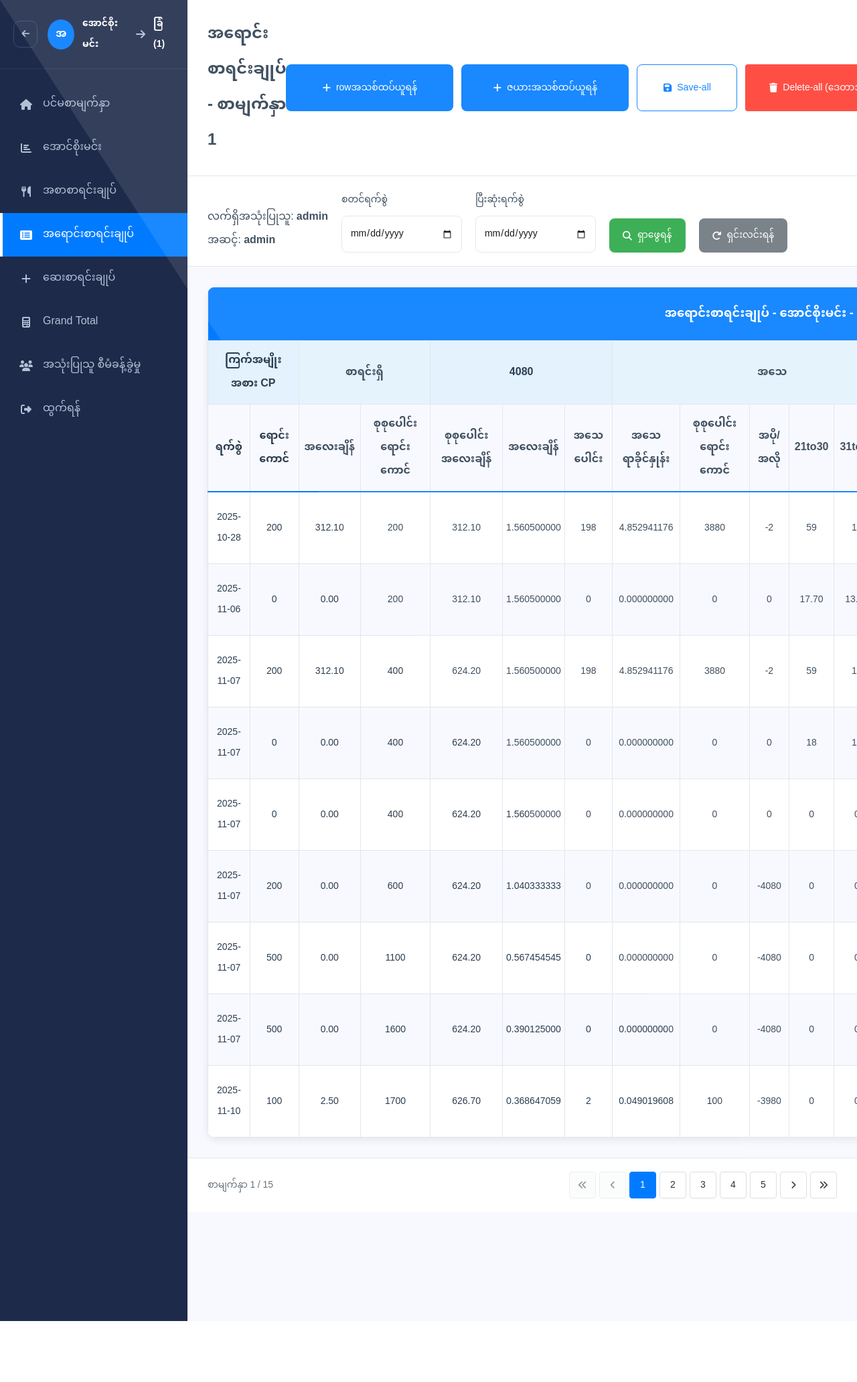
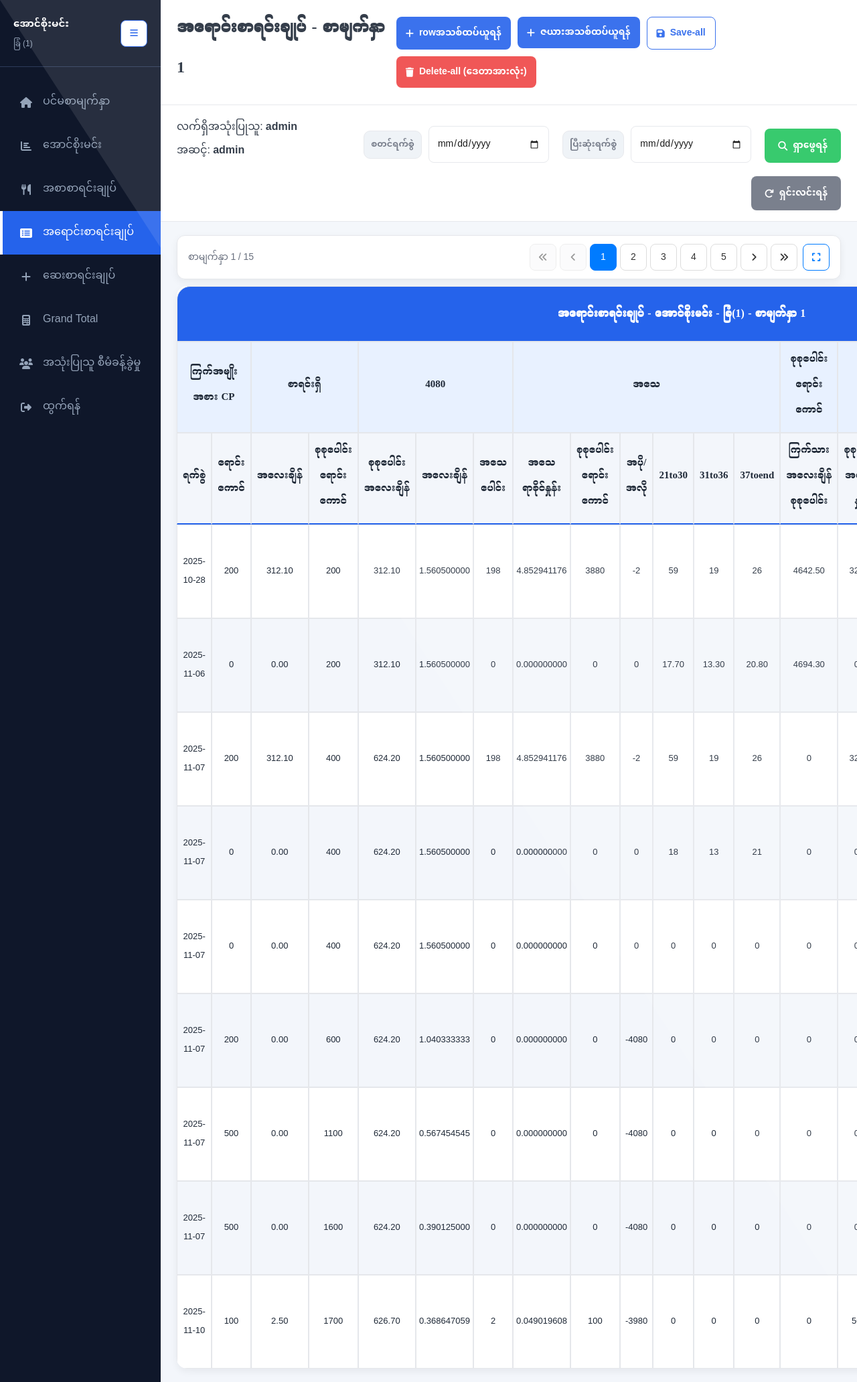
Before and after one commit to kyisinthein/Poultry_management, a PHP site: page /sell.php?farm_id=1&page=1 in a window 1280 px wide. Shown: the whole page at 67% size. Before the commit the page ends 1972 px from the top, so only its background shows below. Run offline with PHP 8.4, Linux system fonts and the light colour scheme; a user stored in the database is signed in; data comes from the database, SQL or seed files in the repository; some web fonts are replaced.

Commit message:
UI/UX overhaul: collapsible sidebar, sticky pagination, fullscreen table; font + layout polish

```diff
--- a/DownloadSell.php
+++ b/DownloadSell.php
@@ -211,8 +211,8 @@ if (isset($_SESSION['error'])) {
         </div>
       </div>
 
-      <!-- Table Structure -->
       <div class="table-container">
+        <?php include('pagination.php'); ?>
         <table id="salesTable">
           <thead>
             <tr><th colspan="19">အရောင်းစာရင်းချုပ် - <?php echo htmlspecialchars($current_farm['farm_username'] ?? 'Default Farm'); ?> - ခြံ(<?php echo $current_farm['farm_no'] ?? 1; ?>) - စာမျက်နှာ <?php echo $current_page; ?></th></tr>
@@ -376,8 +376,7 @@ if (isset($_SESSION['error'])) {
         </table>
       </div>
 
-      <!-- Pagination -->
-      <?php include('pagination.php'); ?>
+
     </div>
   </div>
 
--- a/assets/css/sell.css
+++ b/assets/css/sell.css
@@ -1,5 +1,6 @@
 @import url('https://cdnjs.cloudflare.com/ajax/libs/font-awesome/6.5.0/css/all.min.css');
 @import url('https://fonts.googleapis.com/css2?family=Noto+Sans+Myanmar:wght@300;400;500;600;700&display=swap');
+@import url('https://fonts.cdnfonts.com/css/noto-serif-myanmar');
 
 * {
   margin: 0;
@@ -8,22 +9,21 @@
 }
 
 :root {
-  --main-color: linear-gradient(135deg, #677ad4, #619cdb);
-  --blue-color: #007bff;
-  --border-color: #e1e5eb;
-  --warn-color: #ff3b30;
+  --blue-color: #2563eb;
+  --blue-dark: #1e3a8a;
+  --border-color: #e5e7eb;
+  --warn-color: #ef4444;
   --white-color: #ffffff;
-  --text-color: #2c3e50;
-  --dark-blue: #193CB8;
-  --green-color: #3aba58;
-  --light-blue: #f8f9ff;
-  --sidebar-bg: #1e2a4a;
-  --sidebar-text: #b3c0d4;
-  --success-color: #28a745;
-  --warning-color: #ffc107;
-  --danger-color: #dc3545;
-  --gray-light: #f8f9fa;
-  --gray-medium: #6c757d;
+  --text-color: #1f2937;
+  --green-color: #16a34a;
+  --light-blue: #f3f6fb;
+  --sidebar-bg: #0f172a;
+  --sidebar-text: #94a3b8;
+  --success-color: #22c55e;
+  --warning-color: #f59e0b;
+  --danger-color: #dc2626;
+  --gray-light: #f8fafc;
+  --gray-medium: #6b7280;
 }
 
 body {
@@ -53,7 +53,7 @@ body {
 
 /* Sidebar */
 .sidebar {
-  width: 280px;
+  width: 240px;
   background: var(--sidebar-bg);
   color: var(--sidebar-text);
   display: flex;
@@ -61,19 +61,33 @@ body {
   transition: all 0.3s ease;
 }
 
+.sidebar.collapsed {
+  width: 64px;
+}
+
+.sidebar.collapsed .sidebar-title,
+.sidebar.collapsed .nav-item span {
+  display: none;
+}
+
+.sidebar.collapsed .nav-item {
+  padding: 15px;
+  justify-content: center;
+}
+
 .sidebar-header {
   padding: 20px;
   border-bottom: 1px solid #2d3b5a;
   display: flex;
   align-items: center;
-  gap: 15px;
+  gap: 12px;
 }
 .btn-yellow{
-  background-color: #d6bd1a;
+  background-color: var(--warning-color);
   color: var(--white-color);
 }
 .btn-yellow:hover{
-  background-color: rgb(99, 99, 49);
+  background-color: #d97706;
 }
 .back-btn {
   background: none;
@@ -172,64 +186,84 @@ body {
 
 .content-header {
   background: var(--white-color);
-  padding: 25px 30px;
+  padding: 18px 24px;
   border-bottom: 1px solid var(--border-color);
   display: flex;
   justify-content: space-between;
   align-items: center;
-  box-shadow: 0 2px 4px rgba(0,0,0,0.05);
+  gap: 12px;
 }
 
 .content-header h1 {
   color: var(--text-color);
   font-size: 24px;
   font-weight: 700;
+  font-family: 'Noto Serif Myanmar', 'Noto Sans Myanmar', serif;
 }
 
 .header-actions {
   display: flex;
-  gap: 12px;
+  gap: 10px;
+  flex-wrap: wrap;
+}
+
+.toggle-sidebar {
+  background: var(--white-color);
+  color: var(--blue-color);
+  border: 1px solid var(--blue-color);
+  width: 40px;
+  height: 40px;
+  border-radius: 8px;
+  display: inline-flex;
+  align-items: center;
+  justify-content: center;
+  margin-left: auto;
+}
+
+.sidebar-title {
+  display: flex;
+  flex-direction: column;
+}
+
+.sidebar-title .farm-name {
+  color: var(--white-color);
+  font-weight: 700;
+  font-size: 15px;
+}
+
+.sidebar-title .farm-no {
+  color: var(--sidebar-text);
+  font-size: 12px;
 }
 
 .btn {
-  padding: 10px 20px;
+  padding: 8px 14px;
   border: none;
   border-radius: 8px;
   cursor: pointer;
   font-family: inherit;
   font-size: 14px;
-  font-weight: 500;
-  display: flex;
+  font-weight: 600;
+  display: inline-flex;
   align-items: center;
   gap: 8px;
-  transition: all 0.3s ease;
+  transition: background-color 0.2s ease, transform 0.1s ease;
 }
 
 .btn-primary {
   background: var(--blue-color);
   color: var(--white-color);
-  width: 250px;
-  height: 70px;
-  text-align: center;
-  align-items: center;
-  justify-content: center;
 }
 
 .btn-primary:hover {
-  background: #034285;
+  background: var(--blue-dark);
   color: var(--white-color);
-  transform: translateY(-2px);
 }
 
 .btn-secondary {
   background: var(--white-color);
   color: var(--blue-color);
   border: 1px solid var(--blue-color);
-  width: 150px;
-  height: 70px;
-  text-align: center;
-  align-items: center;
-  justify-content: center;
 }
 
 .btn-secondary:hover {
@@ -240,7 +274,7 @@ body {
 /* Search Section */
 .search-section {
   background: var(--white-color);
-  padding: 20px 30px;
+  padding: 16px 24px;
   margin: 0;
   border-bottom: 1px solid var(--border-color);
 }
@@ -250,18 +284,28 @@ body {
   gap: 20px;
   align-items: flex-end;
   flex-wrap: wrap;
+  justify-content: flex-end;
 }
 
 .search-group {
   display: flex;
-  flex-direction: column;
-  gap: 8px;
+  flex-direction: row;
+  align-items: center;
+  gap: 10px;
+}
+
+.user-info-bar {
+  margin-right: auto;
 }
 
 .search-group label {
-  font-size: 14px;
-  font-weight: 500;
-  color: var(--text-color);
+  font-size: 13px;
+  font-weight: 600;
+  color: var(--gray-medium);
+  background: #eef2f7;
+  border: 1px solid var(--border-color);
+  border-radius: 10px;
+  padding: 6px 10px;
 }
 
 .date-input {
@@ -303,45 +347,111 @@ body {
 
 /* Table Container */
 .table-container {
-  padding: 30px;
-  overflow-x: auto;
+  padding: 20px 24px;
+  overflow: auto;
+  max-height: calc(100vh - 240px);
+}
+
+.table-toolbar {
+  position: sticky;
+  top: 0;
+  z-index: 4;
+  display: flex;
+  justify-content: flex-end;
+  gap: 8px;
+  background: var(--white-color);
+  padding-bottom: 6px;
+}
+
+.btn-icon {
+  width: 40px;
+  height: 40px;
+  border-radius: 8px;
+  display: inline-flex;
+  align-items: center;
+  justify-content: center;
+}
+
+.sell_container.fullscreen .sidebar {
+  display: none;
+}
+
+.sell_container.fullscreen .content-header,
+.sell_container.fullscreen .search-section {
+  display: none;
+}
+
+.sell_container.fullscreen .main-content {
+  padding: 0;
+  width: 100vw;
+  height: 100vh;
+}
+
+.sell_container.fullscreen .table-container {
+  max-height: 100vh;
+  padding: 12px 16px;
+}
+
+.sell_container.fullscreen {
+  position: fixed;
+  inset: 0;
+  z-index: 1000;
+  background: var(--light-blue);
+}
+
+body.fullscreen-mode {
+  overflow: hidden;
+}
+
+.pagination-container.sticky-top {
+  position: sticky;
+  top: 0px;
+  z-index: 3;
 }
 
 table {
   width: 100%;
-  border-collapse: collapse;
+  border-collapse: separate;
+  border-spacing: 0;
   background: var(--white-color);
-  border-radius: 12px;
+  border-radius: 15px;
   overflow: hidden;
-  box-shadow: 0 4px 12px rgba(0,0,0,0.08);
-  min-width: 1800px;
+  box-shadow: 0 4px 12px rgba(0,0,0,0.06);
+  min-width: 1200px;
 }
 
 /* Header Rows */
 thead th {
   background: var(--light-blue);
-  padding: 15px 10px;
+  padding: 12px 8px;
   text-align: center;
   font-weight: 600;
   border: 1px solid var(--border-color);
   color: var(--text-color);
+  position: sticky;
+  top: 0;
+  z-index: 2;
+  font-family: 'Noto Serif Myanmar', 'Noto Sans Myanmar', serif;
 }
 
 /* Main Title Row */
 thead tr:first-child th {
   background: var(--blue-color);
   color: var(--white-color);
-  font-size: 18px;
+  font-size: 16px;
   font-weight: 700;
-  padding: 20px;
+  padding: 16px;
+  border-top-left-radius: 20px;
+  border-top-right-radius: 20px;
 }
 
 /* Summary Row */
 thead tr:nth-child(2) th {
-  background: #e3f2fd;
+  background: #e8f1ff;
   color: var(--text-color);
   font-weight: 600;
-  padding: 12px 8px;
+  padding: 10px 8px;
+  font-size: 15px;
 }
 
 /* Column Headers Row */
@@ -349,8 +459,9 @@ thead tr:last-child th {
   background: var(--light-blue);
   color: var(--text-color);
   font-weight: 600;
-  padding: 12px 8px;
+  padding: 10px 8px;
   border-bottom: 2px solid var(--blue-color);
+  font-size: 15px;
 }
 
 /* Table Body */
@@ -358,7 +469,7 @@ tbody td {
   padding: 10px 8px;
   text-align: center;
   border: 1px solid var(--border-color);
-  font-size: 14px;
+  font-size: 13px;
 }
 
 /* Alternating row colors */
@@ -376,9 +487,12 @@ tbody tr:hover {
   justify-content: space-between;
   text-align: center;
   align-items: center;
-  padding: 20px 30px;
+  padding: 12px 16px;
   background: var(--white-color);
-  border-top: 1px solid var(--border-color);
+  border: 1px solid var(--border-color);
+  border-radius: 12px;
+  box-shadow: 0 4px 12px rgba(0,0,0,0.06);
+  margin-bottom: 10px;
 }
 
 .pagination-info {
@@ -603,20 +743,16 @@ tbody tr:hover {
   text-align: center;
   background: var(--white-color);
   box-sizing: border-box;
+  font-family: 'Noto Serif Myanmar', 'Noto Sans Myanmar', serif;
 }
 
 .btn-danger {
   background-color: var(--warn-color);
   color: var(--white-color);
   border: none;
-  padding: 8px 16px;
-  border-radius: 4px;
+  padding: 8px 14px;
+  border-radius: 8px;
   cursor: pointer;
-  width: 250px;
-  height: 70px;
-  text-align: center;
-  align-items: center;
-  justify-content: center;
 }
 
 .btn-danger:hover {
--- a/pagination.php
+++ b/pagination.php
@@ -83,12 +83,13 @@ window.currentGlobalPage = <?php echo $current_global_page; ?>;
 window.currentDisplayPage = <?php echo $current_page; ?>;
 </script>
 
-<div class="pagination-container">
+<div class="pagination-container sticky-top">
     <div class="pagination-info">
         <span>စာမျက်နှာ <?php echo $current_page; ?> / <?php echo $total_pages; ?></span>
     </div>
 
-    <div class="pagination">
+    <div class="pagination-wrap">
+      <div class="pagination">
         <!-- First Page -->
         <?php if ($current_page > 1): ?>
             <a href="?page=1&farm_id=<?php echo $current_farm_id; ?>" class="page-btn first">
@@ -143,6 +144,10 @@ window.currentDisplayPage = <?php echo $current_page; ?>;
                 <i class="fas fa-angle-double-right"></i>
             </span>
         <?php endif; ?>
+      </div>
+      <button class="page-btn btn-icon" id="toggleFullscreen" title="ကြည့်ရန်ကျယ်">
+          <i class="fas fa-expand"></i>
+      </button>
     </div>
 </div>
 
@@ -159,13 +164,16 @@ window.currentDisplayPage = <?php echo $current_page; ?>;
     justify-content: center;
     padding: 8px 12px;
     border: 1px solid #ddd;
-    border-radius: 4px;
+    border-radius: 8px;
     text-decoration: none;
     color: #333;
     background: white;
     min-width: 40px;
     transition: all 0.3s ease;
 }
+.pagination-wrap { display: flex; align-items: center; gap: 8px; }
+.pagination-wrap .btn-icon { border-color: #007bff; color: #007bff; }
+.pagination-wrap .btn-icon:hover { background: #007bff; color: white; }
 
 .page-btn:hover {
     background: #f0f0f0;
--- a/sell.php
+++ b/sell.php
@@ -205,6 +205,7 @@ if (isset($_SESSION['error'])) {
   <meta charset="UTF-8">
   <meta name="viewport" content="width=device-width, initial-scale=1.0">
   <title>အရောင်းစာရင်းချုပ် - <?php echo htmlspecialchars($current_farm['farm_username'] ?? 'Default Farm'); ?> - ခြံ(<?php echo $current_farm['farm_no'] ?? 1; ?>)</title>
+  <link href="https://fonts.cdnfonts.com/css/noto-serif-myanmar" rel="stylesheet">
   <link rel="stylesheet" href="./assets/css/sell.css">
   <link rel="stylesheet" href="https://cdnjs.cloudflare.com/ajax/libs/font-awesome/6.5.0/css/all.min.css">
 </head>
@@ -284,11 +285,11 @@ if (isset($_SESSION['error'])) {
         </div>
       </div>
 
-      <!-- Your Original Table Structure -->
       <div class="table-container">
+        <?php include('pagination.php'); ?>
         <table>
           <thead>
-            <tr><th colspan="20">အရောင်းစာရင်းချုပ် - <?php echo htmlspecialchars($current_farm['farm_username'] ?? 'Default Farm'); ?> - ခြံ(<?php echo $current_farm['farm_no'] ?? 1; ?>) - စာမျက်နှာ <?php echo $current_page; ?></th></tr>
+            <tr><th style="padding-top: 25px;" colspan="20">အရောင်းစာရင်းချုပ် - <?php echo htmlspecialchars($current_farm['farm_username'] ?? 'Default Farm'); ?> - ခြံ(<?php echo $current_farm['farm_no'] ?? 1; ?>) - စာမျက်နှာ <?php echo $current_page; ?></th></tr>
             <tr>
               <th colspan="2" class="editable-header" data-field="chicken_type">ကြက်အမျိုးအစား CP</th>
               <th colspan="2">စာရင်းရှိ</th>
@@ -438,8 +439,7 @@ echo '</td>';
         </table>
       </div>
 
-      <!-- Pagination -->
-      <?php include('pagination.php'); ?>
+
     </div>
   </div>
 
@@ -449,12 +449,14 @@ echo '</td>';
 <div id="commentModal" class="comment-modal">
   <div class="comment-modal-content">
     <div class="comment-modal-header">
-      <span class="comment-modal-title" id="commentModalTitle">မှတ်ချက်ပေးရန်</span>
+      <div class="comment-header-left">
+        <span class="comment-modal-title" id="commentModalTitle">မှတ်ချက်ပေးရန်</span>
+        <div id="commentInfo" class="comment-info"></div>
+      </div>
       <button class="comment-modal-close">&times;</button>
     </div>
     <div class="comment-modal-body">
       <textarea id="commentText" class="comment-textarea" placeholder="မှတ်ချက်ရေးရန်..."></textarea>
-      <div id="commentInfo" class="comment-info"></div>
     </div>
     <div class="comment-modal-footer">
       <button type="button" id="btnCommentSave" class="btn-comment-save">သိမ်းရန်</button>
@@ -848,4 +850,39 @@ btnCommentSave.addEventListener('click', function() {
   }
 });</script>
 </body>
+<script>
+  (function(){
+    const root = document.querySelector('.sell_container');
+    const btn = document.getElementById('toggleFullscreen');
+    if (!btn || !root) return;
+    function setState(active){
+      root.classList.toggle('fullscreen', active);
+      document.body.classList.toggle('fullscreen-mode', active);
+      const icon = btn.querySelector('i');
+      if (active) {
+        icon.classList.remove('fa-expand');
+        icon.classList.add('fa-compress');
+        btn.title = 'ပုံမှန်အရွယ်သို့ပြန်ရန်';
+        try { localStorage.setItem('sellFullscreen', '1'); } catch(e) {}
+      } else {
+        icon.classList.remove('fa-compress');
+        icon.classList.add('fa-expand');
+        btn.title = 'ကြည့်ရန်ကျယ်';
+        try { localStorage.setItem('sellFullscreen', '0'); } catch(e) {}
+      }
+    }
+    btn.addEventListener('click', function(){
+      const active = !root.classList.contains('fullscreen');
+      setState(active);
+    });
+    document.addEventListener('keydown', function(e){
+      if (e.key === 'Escape' && root.classList.contains('fullscreen')) setState(false);
+    });
+    // Persist fullscreen across page navigation
+    try {
+      const stored = localStorage.getItem('sellFullscreen');
+      if (stored === '1') setState(true);
+    } catch(e) {}
+  })();
+</script>
 </html>
--- a/sidebar.php
+++ b/sidebar.php
@@ -41,25 +41,15 @@ $current_file = basename($_SERVER['PHP_SELF']);
 ?>
 
 <!-- sidebar.php -->
-<div class="sidebar">
+  <div class="sidebar">
   <div class="sidebar-header">
-    <button class="back-btn" onclick="goBackToDashboard()">
-      <i class="fas fa-arrow-left"></i>
+    <div class="sidebar-title">
+      <span class="farm-name"><?php echo htmlspecialchars($current_farm['farm_username'] ?? 'အောင်စိုးမင်း'); ?></span>
+      <span class="farm-no">ခြံ (<?php echo htmlspecialchars($current_farm['farm_no'] ?? 1); ?>)</span>
+    </div>
+    <button class="toggle-sidebar" onclick="toggleSidebar()" aria-label="Toggle sidebar">
+      <i class="fas fa-bars"></i>
     </button>
-    <div class="user-profile">
-      <div class="avatar">
-        <?php
-          // Get first character of farm username for avatar
-          echo mb_substr($current_farm['farm_username'] ?? 'အ', 0, 1, 'UTF-8');
-        ?>
-      </div>
-      <div class="user-info">
-        <span class="user-name"><?php echo htmlspecialchars($current_farm['farm_username'] ?? 'အောင်စိုးမင်း'); ?></span>
-
-      </div>
-      <i class="fa-solid fa-arrow-right"></i> <span class="user-name">ခြံ (<?php echo htmlspecialchars($current_farm['farm_no'] ?? 'ခြံ'); ?>)</span>
-
-    </div>
   </div>
 
   <nav class="sidebar-nav">
@@ -105,7 +95,18 @@ $current_file = basename($_SERVER['PHP_SELF']);
 </div>
 
 <script>
-function goBackToDashboard() {
-  window.location.href = 'dashboard.php';
+function toggleSidebar() {
+  const el = document.querySelector('.sidebar');
+  const collapsed = el.classList.toggle('collapsed');
+  try { localStorage.setItem('sidebarCollapsed', collapsed ? '1' : '0'); } catch(e) {}
 }
+
+(() => {
+  try {
+    const stored = localStorage.getItem('sidebarCollapsed');
+    if (stored === '1') {
+      document.querySelector('.sidebar').classList.add('collapsed');
+    }
+  } catch(e) {}
+})();
 </script>
```
Also changed, not shown: other parts of assets/css/sell.css (+93 -44 lines), food.php (+2 -6 lines), 1 other file.
